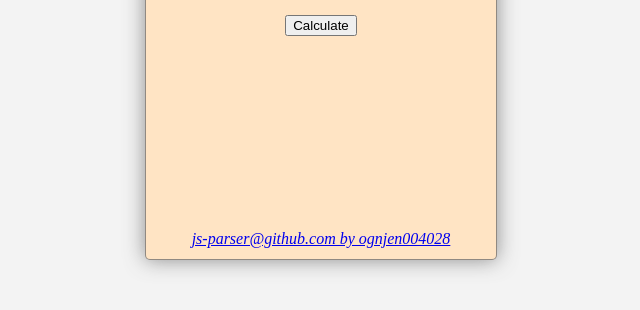
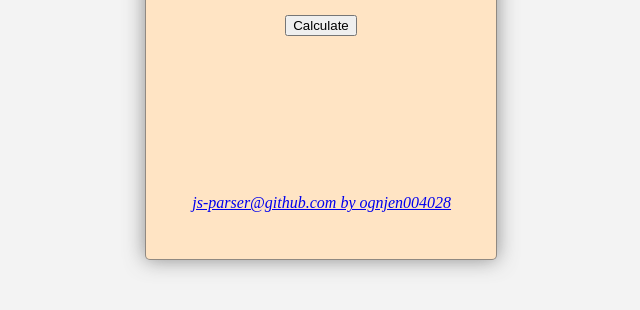
Before and after one commit to ognjen004028/js-parser, a plain HTML site: page index.html in a window 1280 px wide. Shown: the part 316-626 px from the top of the page, without its empty margins (319-959 px from the left). Drawn offline with Linux system fonts and the light colour scheme.

Commit message:
fixed footer position

```diff
--- a/index.html
+++ b/index.html
@@ -15,7 +15,11 @@
         <button id="calculate">Calculate</button> <br><br>
         <div id="result"></div>
 
-        <footer style="margin-top: 11em; font-style: italic;"><a href="https://github.com/ognjen004028/js-parser">js-parser@github.com by ognjen004028</a></footer>
+
+    </div>
+    <div id="footer-div">
+        <footer"><a href="https://github.com/ognjen004028/js-parser">js-parser@github.com by ognjen004028</a></footer>
+
     </div>
 
 
--- a/style.css
+++ b/style.css
@@ -11,3 +11,14 @@
     background-color: bisque;
     box-shadow: 0px 0px 20px hsla(0, 0%, 43%, 0.765);
 }
+
+#footer-div{
+    width: 265px;
+    height: 20px;
+    font-style: italic;
+    position: absolute;
+    top: 65%;
+    left: 50.3%;
+    transform: translate(-50%, -50%);
+    background-color: bisque;
+}
```
